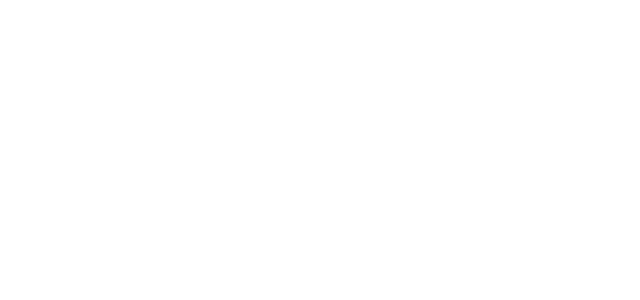
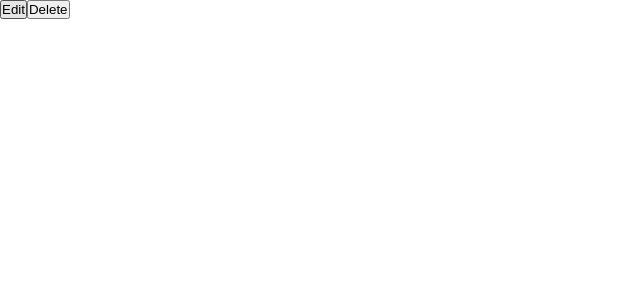
Before and after one commit to L34ndro0/evernote-clone, a Next.js app: page /components/NoteDetails in a window 1280 px wide. Shown: the top 300 px of the page, without its empty margins (0-640 px from the left). Built offline with nearby package versions, Linux system fonts and the light colour scheme.

Commit message:
buttons edit and delete note, show edit information

```diff
--- a/pages/components/NoteDetails.js
+++ b/pages/components/NoteDetails.js
@@ -1,12 +1,16 @@
 import { useEffect, useState } from "react";
 import { app, database } from "../../firebaseConfig";
-import { doc, getDoc } from "firebase/firestore";
+import { doc, getDoc, getDocs,collection, updateDoc } from "firebase/firestore";
 const ReactQuill =
   typeof window === "object" ? require("react-quill") : () => false;
 import "react-quill/dist/quill.snow.css";
+import styles from "../../styles/Evernote.module.scss";
 
 export default function NoteDetails({ ID }) {
   const [singleNote, setSingleNote] = useState({});
+  const [noteTitle, setNoteTitle] = useState("");
+  const [noteDesc, setNoteDesc] = useState("");
+  const [isEdit, setIsEdit] = useState(false);
 
   useEffect(() => {
     getSingleNote();
@@ -20,10 +24,38 @@ export default function NoteDetails({ ID }) {
     }
   };
 
+  const getEditData = () => {
+    setIsEdit(true);
+    setNoteTitle(singleNote.noteTitle);
+    setNoteDesc(singleNote.noteDesc);
+  };
+
   return (
     <>
+      <div>
+        <button className={styles.editBtn} onClick={() => getEditData()}>
+          Edit
+        </button>
+        <button className={styles.deleteBtn}>Delete</button>
+      </div>
       <h2>{singleNote.noteTitle}</h2>
       <div dangerouslySetInnerHTML={{ __html: singleNote.noteDesc }}></div>
+      {isEdit ? (
+        <div className={styles.inputContainer}>
+          <input
+            className={styles.input}
+            placeholder="Enter the title..."
+            onChange={(event) => setNoteTitle(event.target.value)}
+            value={noteTitle}
+          />
+          <div className={styles.ReactQuill}>
+            <ReactQuill value={noteDesc} onChange={setNoteDesc} />
+          </div>
+          <button className={styles.saveBtn}>Update note</button>
+        </div>
+      ) : (
+        <></>
+      )}
     </>
   );
 }
```
